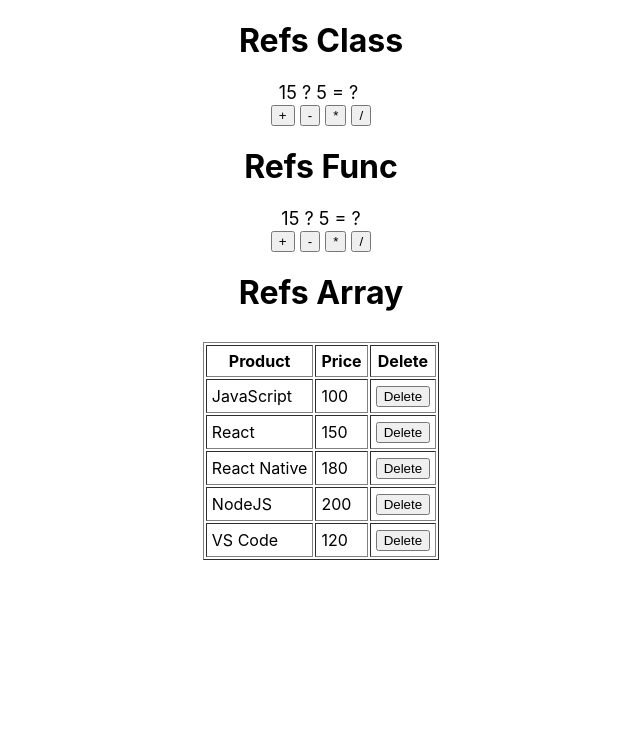
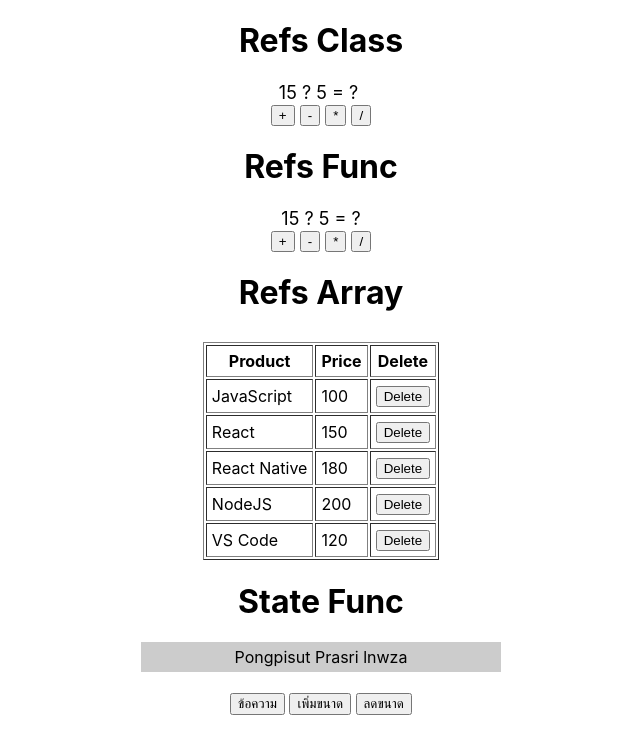
Before and after one commit to mannieshub/learn-JavaScript-NodeJS-ReactJS, a React (Create React App) app in the folder app1/: page / in a window 1280 px wide. Shown: the top 754 px of the page, without its empty margins (319-959 px from the left). Built offline with nearby package versions, Linux system fonts and the light colour scheme.

Commit message:
state function

```diff
--- a/app1/src/App.js
+++ b/app1/src/App.js
@@ -6,6 +6,7 @@
 import RefsClass from './ref-class'
 import RefsFunc from './refs-func'
 import RefsArray from './refs-array'
+import MessageBox from './state-func'
 
 
 export default function App(){
@@ -17,6 +18,8 @@
     <RefsFunc/>
     <center><h1>Refs Array</h1></center>
     <RefsArray/>
+    <center><h1>State Func</h1></center>
+    <MessageBox/>
     </>
   )
 }
--- /dev/null
+++ b/app1/src/state-func.js
@@ -0,0 +1,36 @@
+import React,{useState} from 'react'
+
+export default function MessageBox(){
+    let [text,setText] = useState('Pongpisut Prasri lnwza')
+    let [size,setSize] = React.useState(16)
+
+    const onClickSetText =()=>{
+        let t = prompt('กำหนดข้อความ')
+        if(t){
+            setText(t)
+        }
+    }
+
+    const onClickZoomIn =()=>{
+        let newSize = size + 1
+        setSize(newSize)
+    }
+
+    let msgboxStyle={
+        display:'inline-block',
+        width:350,
+        fontSize:size,
+        backgroundColor:'#ccc',
+        padding:5,
+        textAlign:'center'
+    }
+
+    return(
+        <div style={{textAlign:'center',marginTop:20}}>
+            <div style={msgboxStyle}>{text}</div><br/><br/>
+            <button onClick = {onClickSetText}>ข้อความ</button>&nbsp;
+            <button onClick = {onClickZoomIn}>เพิ่มขนาด</button>&nbsp;
+            <button onClick = {()=>setSize(size-1)}>ลดขนาด</button>
+        </div>
+    )
+}
```
